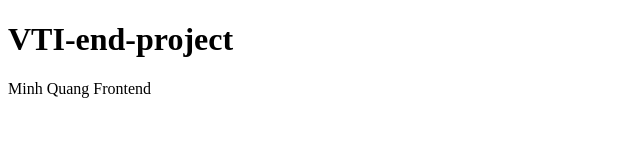
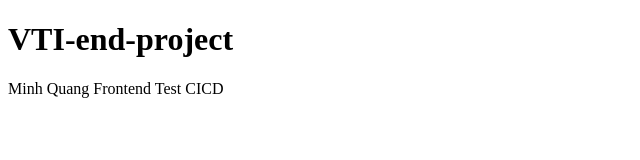
Before and after one commit to minhquang31122000/vti_end_project, a plain HTML site: page application/frontend/index.html in a window 1280 px wide. Shown: the full height of the page, 0-640 px from the left. Drawn offline with Linux system fonts and the light colour scheme.

Commit message:
Test cicd

```diff
--- a/application/frontend/index.html
+++ b/application/frontend/index.html
@@ -7,6 +7,6 @@
   </head>
   <body>
     <h1>VTI-end-project</h1>
-    <p>Minh Quang Frontend</p>
+    <p>Minh Quang Frontend Test CICD</p>
   </body>
 </html>
```
